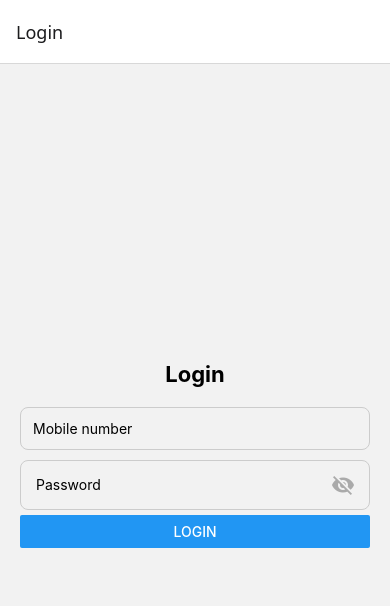
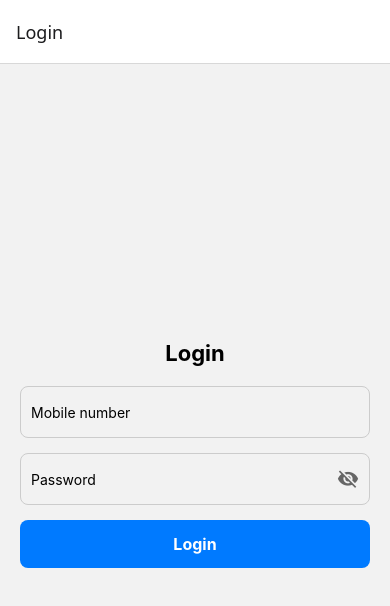
Before and after one commit to salmasobhi/Login-page, a React Native app: screen /Login in a window 390 px wide. Shown: the top 606 px of the page. Built offline with nearby package versions, Linux system fonts and the light colour scheme.

Commit message:
add a custom componends CustomInput & CustomButton

```diff
--- /dev/null
+++ b/components/ui/CustomButton.tsx
@@ -0,0 +1,62 @@
+import React from "react";
+import {
+  ActivityIndicator,
+  StyleProp,
+  StyleSheet,
+  Text,
+  TouchableOpacity,
+  ViewStyle,
+} from "react-native";
+
+interface CustomButtonProps {
+  title: string;
+  onPress: () => void;
+  loading?: boolean;
+  disabled?: boolean;
+  backgroundColor?: string;
+  style?: StyleProp<ViewStyle>;
+}
+
+const CustomButton: React.FC<CustomButtonProps> = ({
+  title,
+  onPress,
+  loading = false,
+  disabled = false,
+  backgroundColor = "#007AFF",
+  style,
+}) => {
+  return (
+    <TouchableOpacity
+      style={[
+        styles.button,
+        { backgroundColor: disabled ? "#ccc" : backgroundColor },
+        style,
+      ]}
+      onPress={onPress}
+      disabled={disabled || loading}
+      activeOpacity={0.7}
+    >
+      {loading ? (
+        <ActivityIndicator size="small" color="#fff" />
+      ) : (
+        <Text style={styles.text}>{title}</Text>
+      )}
+    </TouchableOpacity>
+  );
+};
+
+const styles = StyleSheet.create({
+  button: {
+    paddingVertical: 14,
+    borderRadius: 8,
+    alignItems: "center",
+    justifyContent: "center",
+  },
+  text: {
+    color: "#fff",
+    fontSize: 16,
+    fontWeight: "bold",
+  },
+});
+
+export default CustomButton;
--- /dev/null
+++ b/components/ui/CustomInput.tsx
@@ -0,0 +1,74 @@
+import { MaterialCommunityIcons } from "@expo/vector-icons";
+import React, { useState } from "react";
+import {
+    StyleSheet,
+    Text,
+    TextInput,
+    TouchableOpacity,
+    View,
+} from "react-native";
+
+interface CustomInputProps {
+  placeholder: string;
+  value: string;
+  onChangeText: (text: string) => void;
+  error?: string;
+  secureTextEntry?: boolean;
+  keyboardType?: "default" | "email-address" | "numeric" | "phone-pad";
+}
+
+const CustomInput: React.FC<CustomInputProps> = ({
+  placeholder,
+  value,
+  onChangeText,
+  error,
+  secureTextEntry = false,
+  keyboardType = "default",
+}) => {
+  const [isSecure, setIsSecure] = useState(secureTextEntry);
+
+  return (
+    <View style={styles.container}>
+      <View style={styles.inputWrapper}>
+        <TextInput
+          style={styles.input}
+          placeholder={placeholder}
+          value={value}
+          onChangeText={onChangeText}
+          secureTextEntry={isSecure}
+          keyboardType={keyboardType}
+        />
+        {secureTextEntry && (
+          <TouchableOpacity
+            style={styles.icon}
+            onPress={() => setIsSecure(!isSecure)}
+          >
+            <MaterialCommunityIcons
+              name={isSecure ? "eye-off" : "eye"}
+              size={22}
+              color="#666"
+            />
+          </TouchableOpacity>
+        )}
+      </View>
+      {error ? <Text style={styles.error}>{error}</Text> : null}
+    </View>
+  );
+};
+
+const styles = StyleSheet.create({
+  container: { marginBottom: 15 },
+  inputWrapper: {
+    flexDirection: "row",
+    alignItems: "center",
+    borderWidth: 1,
+    borderColor: "#ccc",
+    borderRadius: 8,
+    paddingHorizontal: 10,
+  },
+  input: { flex: 1, height: 50 },
+  icon: { marginLeft: 10 },
+  error: { color: "red", marginTop: 5, fontSize: 12 },
+});
+
+export default CustomInput;
--- a/screens/LoginScreenRQ.tsx
+++ b/screens/LoginScreenRQ.tsx
@@ -1,20 +1,156 @@
-import { MaterialCommunityIcons } from "@expo/vector-icons";
+// import { MaterialCommunityIcons } from "@expo/vector-icons";
+// import { useFormik } from "formik";
+// import React, { useState } from "react";
+// import {
+//   ActivityIndicator,
+//   Button,
+//   StyleSheet,
+//   Text,
+//   TextInput,
+//   TouchableOpacity,
+//   View,
+// } from "react-native";
+// import { useLoginMutation } from "../hooks/useLoginMutation";
+// interface FormValues {
+//   mobile: string;
+//   password: string;
+// }
+// const validate = (values: FormValues) => {
+//     const errors: Partial<FormValues> = {};
+//     if (!values.mobile) {
+//       errors.mobile = "Mobile number is required";
+//     } else if (!/^\+20\d{10}$/.test(values.mobile)) {
+//       errors.mobile = "Mobile number must be in this format +20xxxxxxxxxx";
+//     }
+//     if (!values.password) {
+//       errors.password = "Password is required";
+//     } else if (values.password.length < 8) {
+//       errors.password = "Password must be at least 8 characters";
+//     }
+//     return errors;
+//   };
+// const LoginScreenRQ: React.FC = () => {
+//   const loginMutation = useLoginMutation();
+
+//   const formik = useFormik<FormValues>({
+//     initialValues: { mobile: "", password: "" },
+//     validate,
+//     onSubmit: (values) => {
+//       loginMutation.mutate(values);
+//     },
+//   });
+//  const [secureText, setSecureText] = useState(true);
+//   return (
+//     <View style={styles.container}>
+//       <Text style={styles.title}>Login</Text>
+
+//       <TextInput
+//         style={styles.input}
+//         placeholder="Mobile number"
+//         value={formik.values.mobile}
+//         onChangeText={formik.handleChange("mobile")}
+//         onBlur={formik.handleBlur("mobile")}
+//         keyboardType="phone-pad"
+//       />
+//       {formik.touched.mobile && formik.errors.mobile && (
+//         <Text style={styles.error}>{formik.errors.mobile}</Text>
+//       )}
+
+//      <View style={styles.passwordContainer}>
+//         <TextInput
+//           style={styles.inputPassword}
+//           placeholder="Password"
+//           value={formik.values.password}
+//           onChangeText={formik.handleChange("password")}
+//           onBlur={formik.handleBlur("password")}
+//           secureTextEntry={secureText}
+//         />
+//         <TouchableOpacity
+//           style={styles.eyeIcon}
+//           onPress={() => setSecureText(!secureText)}
+//         >
+//           <MaterialCommunityIcons
+//             name={secureText ? "eye-off" : "eye"}
+//             size={24}
+//             color="#aaa"
+//           />
+//         </TouchableOpacity>
+//       </View>
+//       {formik.touched.password && formik.errors.password && (
+//         <Text style={styles.error}>{formik.errors.password}</Text>
+//       )}
+
+//       {loginMutation.isPending ? (
+//         <ActivityIndicator size="large" color="#007AFF" style={{ marginVertical: 10 }} />
+//       ) : (
+//         <Button title="Login" onPress={formik.handleSubmit as () => void} />
+//       )}
+//       {loginMutation.isError && (
+//         <Text style={styles.error}>Login failed </Text>
+//       )}
+
+//       {loginMutation.isSuccess && (
+//         <Text style={styles.success}>Login successful </Text>
+//       )}
+//     </View>
+//   );
+// };
+
+// const styles = StyleSheet.create({
+//   container: { flex: 1, justifyContent: "center", padding: 20 },
+//   title: { fontSize: 22, fontWeight: "bold", marginBottom: 20, textAlign: "center" },
+//   input: {
+//     borderWidth: 1,
+//     borderColor: "#ccc",
+//     borderRadius: 8,
+//     padding: 12,
+//     marginBottom: 10,
+//   },
+//    passwordContainer: {
+//     width: "100%",
+//     flexDirection: "row",
+//     alignItems: "center",
+//     marginBottom: 5,
+//   },
+//   inputPassword: {
+//     flex: 1,
+//     height: 50,
+//     borderColor: "#ccc",
+//     borderWidth: 1,
+//     borderRadius: 8,
+//     paddingHorizontal: 15,
+//   },
+//   eyeIcon: {
+//     position: "absolute",
+//     right: 15,
+//     top: 13,
+//   },
+//   error: { color: "red", marginBottom: 8, textAlign: "center" },
+//   success: { color: "green", marginTop: 10, textAlign: "center" },
+// });
+
+// export default LoginScreenRQ;
+
+
+
+
 import { useFormik } from "formik";
-import React, { useState } from "react";
+import React from "react";
 import {
   ActivityIndicator,
-  Button,
   StyleSheet,
   Text,
-  TextInput,
-  TouchableOpacity,
-  View,
+  View
 } from "react-native";
+import CustomButton from "../components/ui/CustomButton";
+import CustomInput from "../components/ui/CustomInput";
 import { useLoginMutation } from "../hooks/useLoginMutation";
+
 interface FormValues {
   mobile: string;
   password: string;
 }
+
 const validate = (values: FormValues) => {
   const errors: Partial<FormValues> = {};
   if (!values.mobile) {
@@ -29,6 +165,7 @@ const validate = (values: FormValues) => {
   }
   return errors;
 };
+
 const LoginScreenRQ: React.FC = () => {
   const loginMutation = useLoginMutation();
 
@@ -39,91 +176,56 @@ const LoginScreenRQ: React.FC = () => {
       loginMutation.mutate(values);
     },
   });
- const [secureText, setSecureText] = useState(true);
+
   return (
     <View style={styles.container}>
       <Text style={styles.title}>Login</Text>
 
-      <TextInput
-        style={styles.input}
+      <CustomInput
         placeholder="Mobile number"
         value={formik.values.mobile}
         onChangeText={formik.handleChange("mobile")}
-        onBlur={formik.handleBlur("mobile")}
+        error={formik.touched.mobile ? formik.errors.mobile : undefined}
         keyboardType="phone-pad"
       />
-      {formik.touched.mobile && formik.errors.mobile && (
-        <Text style={styles.error}>{formik.errors.mobile}</Text>
-      )}
 
-     <View style={styles.passwordContainer}>
-        <TextInput
-          style={styles.inputPassword}
+      <CustomInput
         placeholder="Password"
         value={formik.values.password}
         onChangeText={formik.handleChange("password")}
-          onBlur={formik.handleBlur("password")}
-          secureTextEntry={secureText}
+        error={formik.touched.password ? formik.errors.password : undefined}
+        secureTextEntry
       />
-        <TouchableOpacity
-          style={styles.eyeIcon}
-          onPress={() => setSecureText(!secureText)}
-        >
-          <MaterialCommunityIcons
-            name={secureText ? "eye-off" : "eye"}
-            size={24}
-            color="#aaa"
+
+      {loginMutation.isPending ? (
+        <ActivityIndicator
+          size="large"
+          color="#007AFF"
+          style={{ marginVertical: 10 }}
         />
-        </TouchableOpacity>
-      </View>
-      {formik.touched.password && formik.errors.password && (
-        <Text style={styles.error}>{formik.errors.password}</Text>
+      ) : (
+        <CustomButton
+          title="Login"
+          onPress={formik.handleSubmit as () => void}
+        />
       )}
 
-      {loginMutation.isPending ? (
-        <ActivityIndicator size="large" color="#007AFF" style={{ marginVertical: 10 }} />
-      ) : (
-        <Button title="Login" onPress={formik.handleSubmit as () => void} />
+      {loginMutation.isError && (
+        <Text style={styles.error}>Login failed</Text>
       )}
-      {loginMutation.isError && (
-        <Text style={styles.error}>Login failed </Text>
-      )}
-
       {loginMutation.isSuccess && (
-        <Text style={styles.success}>Login successful </Text>
+        <Text style={styles.success}>Login successful</Text>
       )}
     </View>
   );
 };
-
 const styles = StyleSheet.create({
   container: { flex: 1, justifyContent: "center", padding: 20 },
-  title: { fontSize: 22, fontWeight: "bold", marginBottom: 20, textAlign: "center" },
-  input: {
-    borderWidth: 1,
-    borderColor: "#ccc",
-    borderRadius: 8,
-    padding: 12,
-    marginBottom: 10,
-  },
-   passwordContainer: {
-    width: "100%",
-    flexDirection: "row",
-    alignItems: "center",
-    marginBottom: 5,
-  },
-  inputPassword: {
-    flex: 1,
-    height: 50,
-    borderColor: "#ccc",
-    borderWidth: 1,
-    borderRadius: 8,
-    paddingHorizontal: 15,
-  },
-  eyeIcon: {
-    position: "absolute",
-    right: 15,
-    top: 13,
+  title: {
+    fontSize: 22,
+    fontWeight: "bold",
+    marginBottom: 20,
+    textAlign: "center",
   },
   error: { color: "red", marginBottom: 8, textAlign: "center" },
   success: { color: "green", marginTop: 10, textAlign: "center" },
```
Also changed, not shown: components/ui/collapsible.tsx (deleted, +0 -45 lines), components/ui/icon-symbol.ios.tsx (deleted, +0 -32 lines), components/ui/icon-symbol.tsx (deleted, +0 -41 lines). Lines whose indentation alone changed are shown as unchanged.
